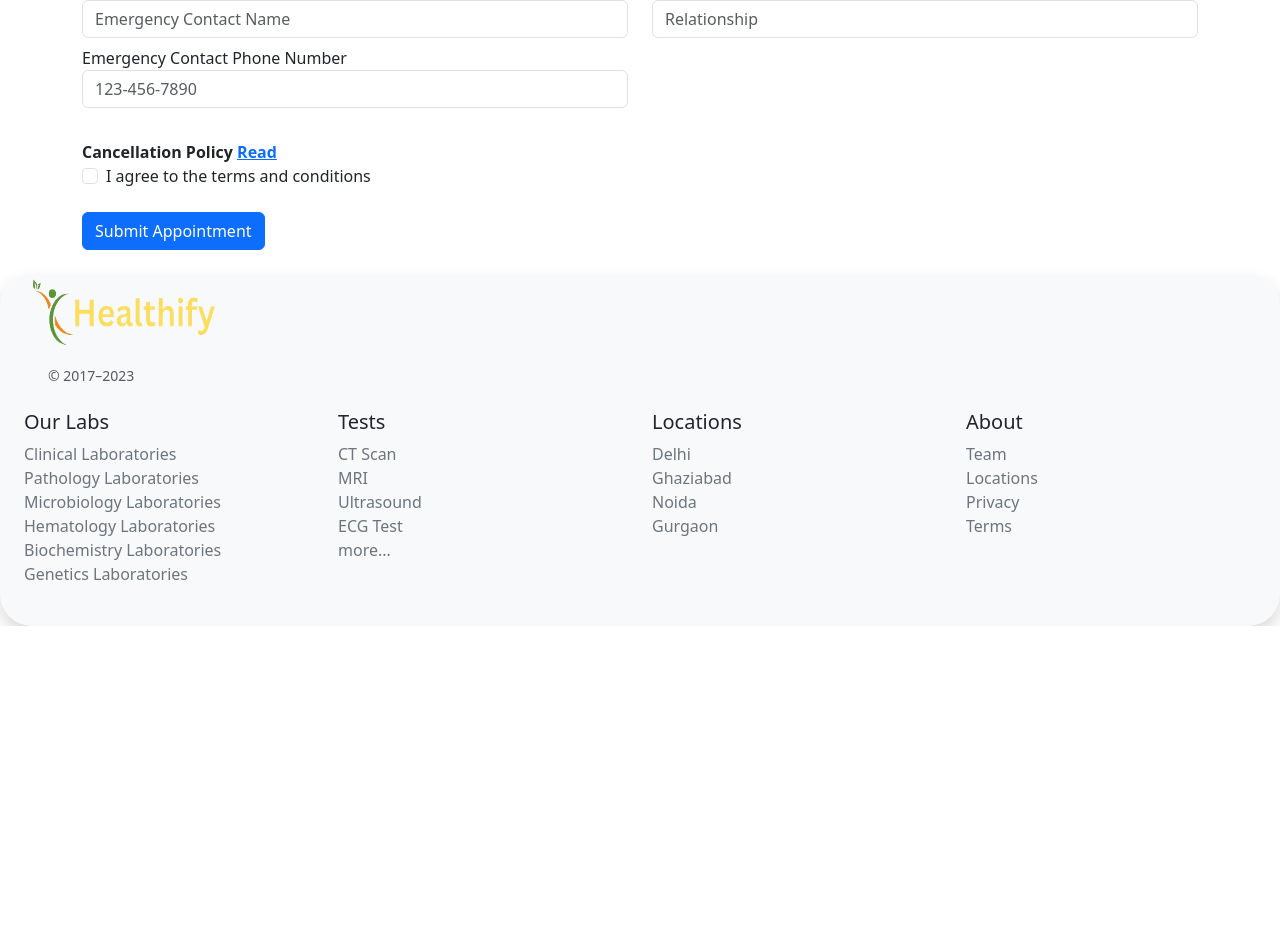
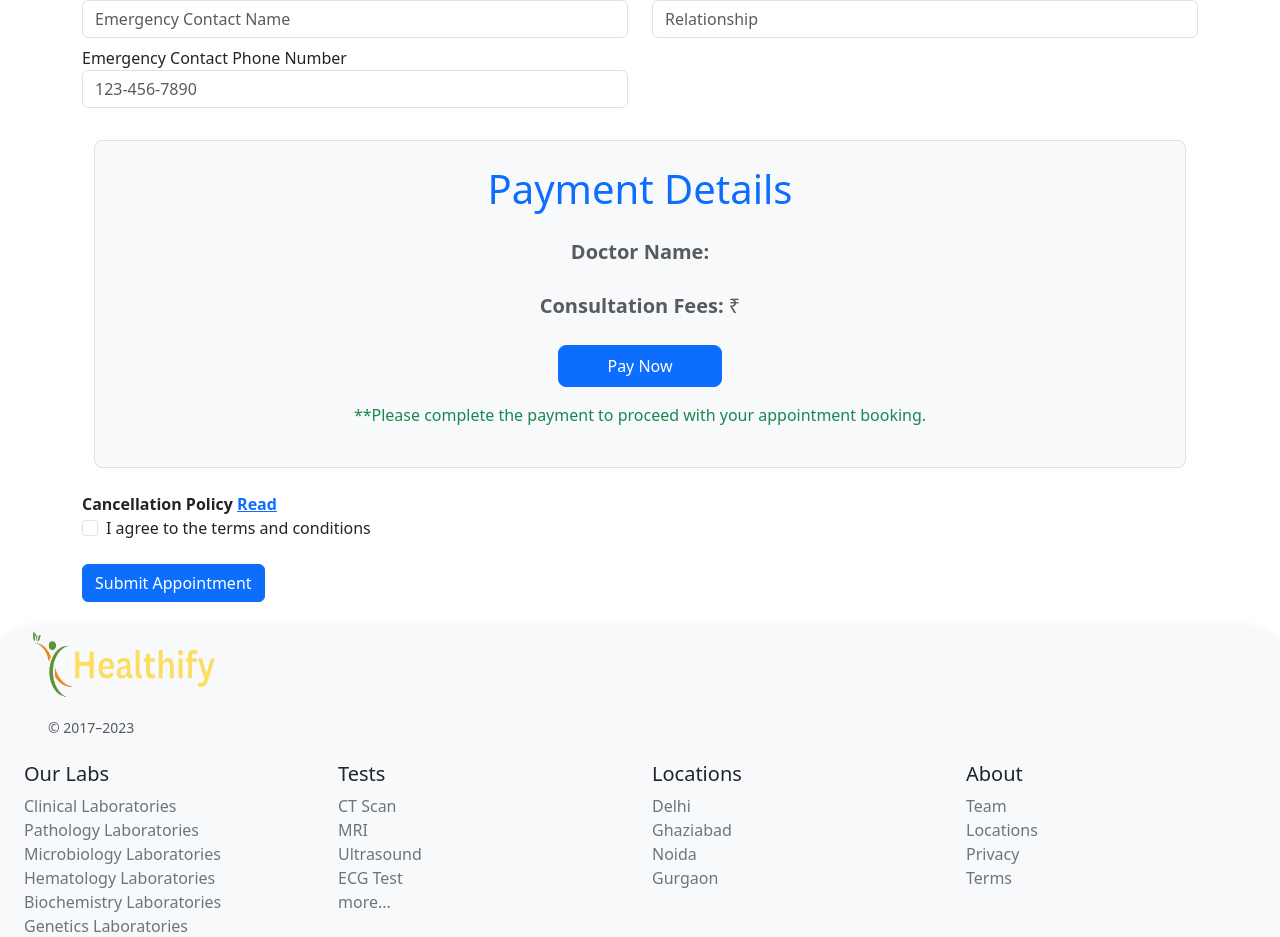
Before and after one commit to yatendra2832/Healthify-MERN, a React (Vite) app in the folder client/: page /appointment in a window 1280 px wide. Shown: the part 1453-2390 px from the top of the page. Before the commit the page ends 2079 px from the top, so only its background shows below. Built offline with nearby package versions, Linux system fonts and the light colour scheme; no server answers.

Commit message:
Implement the UI for the Payment gateway

```diff
--- a/client/index.html
+++ b/client/index.html
@@ -20,5 +20,6 @@
       integrity="sha384-C6RzsynM9kWDrMNeT87bh95OGNyZPhcTNXj1NW7RuBCsyN/o0jlpcV8Qyq46cDfL"
       crossorigin="anonymous"
     ></script>
+    <script src="https://checkout.razorpay.com/v1/checkout.js"></script>
   </body>
 </html>
--- a/client/package.json
+++ b/client/package.json
@@ -14,6 +14,7 @@
     "@emotion/styled": "^11.11.5",
     "@mui/material": "^5.15.17",
     "aos": "^3.0.0-beta.6",
+    "axios": "^1.6.8",
     "react": "^18.2.0",
     "react-confirm-alert": "^3.0.6",
     "react-datepicker": "^6.9.0",
--- /dev/null
+++ b/client/src/components/Payment/PaymentCard.jsx
@@ -0,0 +1,45 @@
+import React from "react";
+
+const PaymentCard = ({ amount, checkoutHandler, doctor }) => {
+  return (
+    // <div className="container my-4">
+    //   <div className="position-relative p-4 text-center text-muted bg-light border border-dashed rounded-3">
+    //     <h1 className="text-primary mb-4">Payment Details</h1>
+    //     <p className="fs-5 mb-4">
+    //       <strong>Doctor Name:</strong> {doctor}
+    //     </p>
+    //     <p className="fs-5 mb-4">
+    //       <strong>Consultation Fees:</strong> ₹ {amount}
+    //     </p>
+    //     <button
+    //       className="btn btn-primary btn-lg px-5 fs-6"
+    //       onClick={() => checkoutHandler(amount)}
+    //     >
+    //       Pay Now
+    //     </button>
+    //   </div>
+    // </div>
+    <div className="container my-4">
+      <div className="position-relative p-4 text-center text-muted bg-light border border-dashed rounded-3">
+        <h1 className="text-primary mb-4">Payment Details</h1>
+        <p className="fs-5 mb-4">
+          <strong>Doctor Name:</strong> {doctor}
+        </p>
+        <p className="fs-5 mb-4">
+          <strong>Consultation Fees:</strong> ₹ {amount}
+        </p>
+        <button
+          className="btn btn-primary btn-lg px-5 fs-6"
+          onClick={() => checkoutHandler(amount)}
+        >
+          Pay Now
+        </button>
+        <p className="mt-3 fs-6 text-success">
+          **Please complete the payment to proceed with your appointment booking.
+        </p>
+      </div>
+    </div>
+  );
+};
+
+export default PaymentCard;
--- a/client/src/pages/Appointment.jsx
+++ b/client/src/pages/Appointment.jsx
@@ -4,12 +4,15 @@ import { toast } from "react-toastify";
 import { useParams } from "react-router-dom";
 import { useAuth } from "../store/auth";
 import CancellationPolicy from "../components/AppointmentForm/CancellationPolicy";
+import InputField from "../components/AppointmentForm/InputField";
 
-import InputField from "../components/AppointmentForm/InputField";
+import axios from "axios";
+import PaymentCard from "../components/Payment/PaymentCard";
 
 const Appointment = () => {
   const [showCancellationPolicy, setShowCancellationPolicy] = useState(false);
   const [selectedDoctor, setSelectedDoctor] = useState(null);
+  const [amount, setAmount] = useState("");
   const { user } = useAuth();
 
   const params = useParams();
@@ -23,6 +26,7 @@ const Appointment = () => {
       if (response.ok) {
         const data = await response.json();
         setSelectedDoctor(data);
+        setAmount(data.consultationFees);
         setAppointment((prevState) => ({
           ...prevState,
           preferredProvider: data.doctorName,
@@ -77,14 +81,7 @@ const Appointment = () => {
 
     cancellationPolicy: "",
   });
-  // const handleInput = (event) => {
-  //   const { name, value, type, checked } = event.target;
-  //   const newValue = type === "checkbox" ? checked : value;
-  //   setAppointment((prevState) => ({
-  //     ...prevState,
-  //     [name]: newValue,
-  //   }));
-  // };
+
   const handleInput = useCallback((event) => {
     const { name, value, type, checked } = event.target;
     const newValue = type === "checkbox" ? checked : value;
@@ -155,12 +152,52 @@ const Appointment = () => {
   const handleReadMoreClick = () => {
     setShowCancellationPolicy(!showCancellationPolicy);
   };
+
+  const checkoutHandler = async (amount) => {
+    try {
+      const {
+        data: { key },
+      } = await axios.get("http://localhost:5000/api/payment/getkey");
+
+      const {
+        data: { order },
+      } = await axios.post("http://localhost:5000/api/payment/checkout", {
+        amount,
+      });
+
+      const options = {
+        key,
+        amount: order.amount,
+        currency: "INR",
+        name: "Healthify",
+        description: "Consultation Fees",
+        image: "/images/homepage/logo2.svg",
+        order_id: order.id,
+        callback_url: "http://localhost:5000/api/payment/paymentverification",
+        prefill: {
+          name: user.username,
+          email: user.email,
+          contact: user.phone,
+        },
+        notes: {
+          address: " A-100, A Block, Govindpuram New Delhi",
+        },
+        theme: {
+          color: "#007bff",
+        },
+      };
+      const razor = new window.Razorpay(options);
+      razor.open();
+    } catch (error) {
+      console.error("Error during checkout:", error);
+    }
+  };
+
   return (
     <>
       <h2 className="mt-4 text-primary fw-bold text-center">
         Medical Appointment Form
       </h2>
-      {/* <h2>{selectedDoctor.consultationFees}</h2> */}
       <div className="container w-100">
         <form onSubmit={handleSubmit}>
           {/* Personal Information */}
@@ -379,7 +416,11 @@ const Appointment = () => {
               onChange={handleInput}
             />
           </div>
-
+          <PaymentCard
+            amount={amount}
+            checkoutHandler={checkoutHandler}
+            doctor={appointment.preferredProvider}
+          />
           {/* Cancellation Policy */}
           <CancellationPolicy
             showCancellationPolicy={showCancellationPolicy}
```
Also changed, not shown: 1 other file (tests, documents, lock files or other folders).
